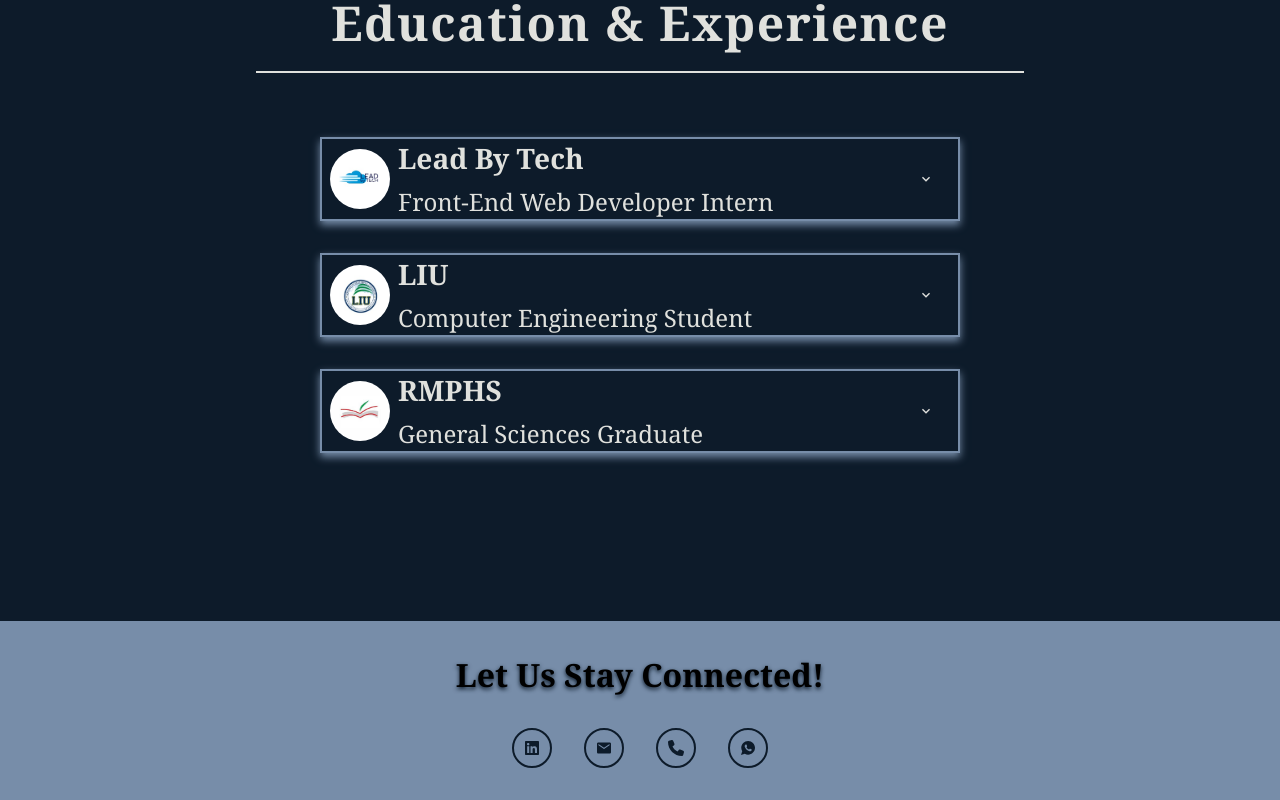
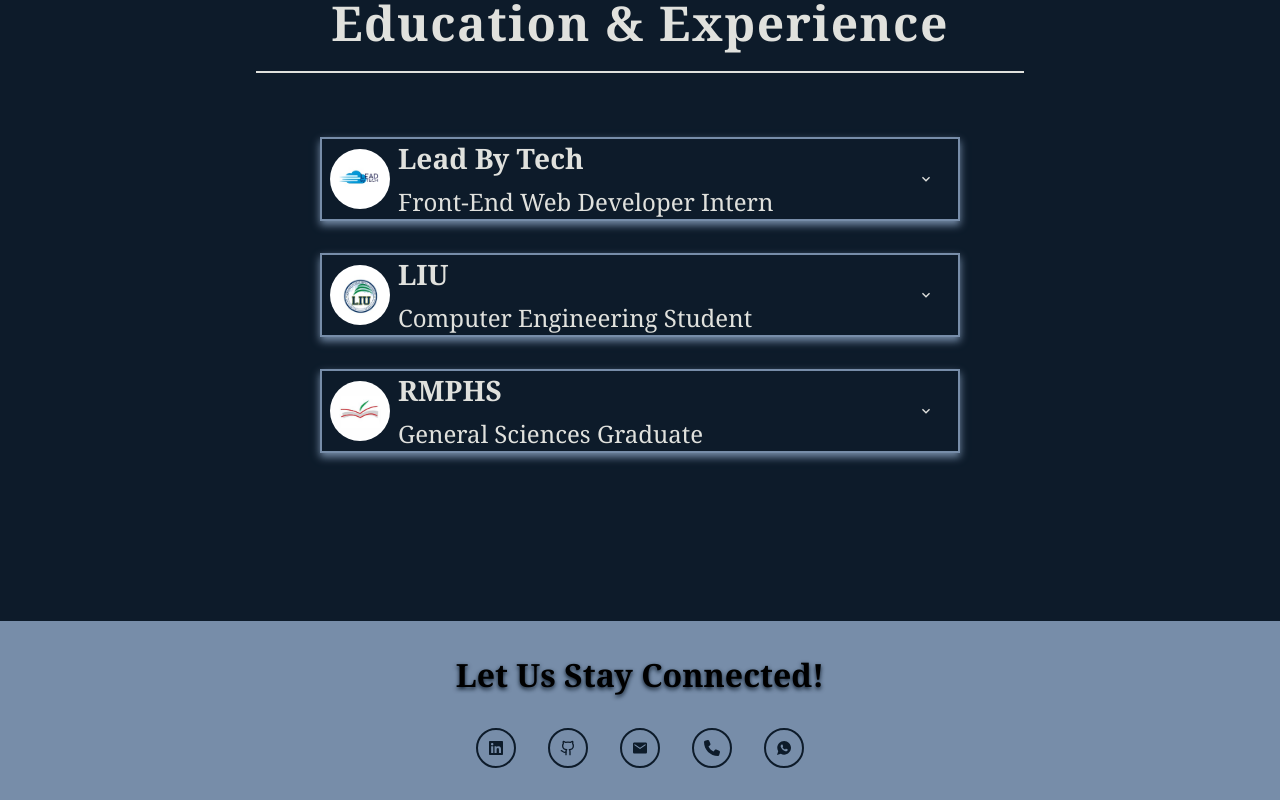
Before and after one commit to HadySafa/Informative-Personal-Website, a React (Vite) app: page / in a window 1280 px wide. Shown: the part 2583-3383 px from the top of the page. Built offline with nearby package versions, Linux system fonts and the light colour scheme.

Commit message:
Added github link

```diff
--- a/src/Contact/index.jsx
+++ b/src/Contact/index.jsx
@@ -4,6 +4,8 @@ import { FaLinkedin } from "react-icons/fa";
 import { IoMdMail } from "react-icons/io";
 import { FaPhone } from "react-icons/fa6";
 import { IoLogoWhatsapp } from "react-icons/io";
+import { LuGithub } from "react-icons/lu";
+
 
 function Contact() {
 
@@ -24,6 +26,12 @@ function Contact() {
                     href="https://www.linkedin.com/in/hadyabdallahsafa/"
                     title="Connect on LinkedIn!" className={styles.icon}><FaLinkedin /></a>
 
+                <a title="Visit my Github!"
+                    target="_blank"
+                    aria-label="Visit my Github!"
+                    href="https://github.com/HadySafa" className={styles.icon}><LuGithub />
+                </a>
+
                 <a aria-label="Send an Email!"
                     target="_blank"
                     href="mailto:hadyabdallahsafa@gmail.com"
@@ -37,7 +45,8 @@ function Contact() {
                 <a title="Text via Whatsapp!"
                     target="_blank"
                     aria-label="Text via Whatsapp !"
-                    href="https://wa.me/96170860816" className={styles.icon}><IoLogoWhatsapp /></a>
+                    href="https://wa.me/96170860816" className={styles.icon}><IoLogoWhatsapp />
+                </a>
 
             </div>
 
--- a/src/index.css
+++ b/src/index.css
@@ -45,7 +45,7 @@ body {
   max-height: 2rem;
   background-color: var(--color4);
   position: fixed;
-  bottom: 1rem;
+  bottom: 4rem;
   right: 1rem;
   border-radius: 50%;
   display: flex;
```
